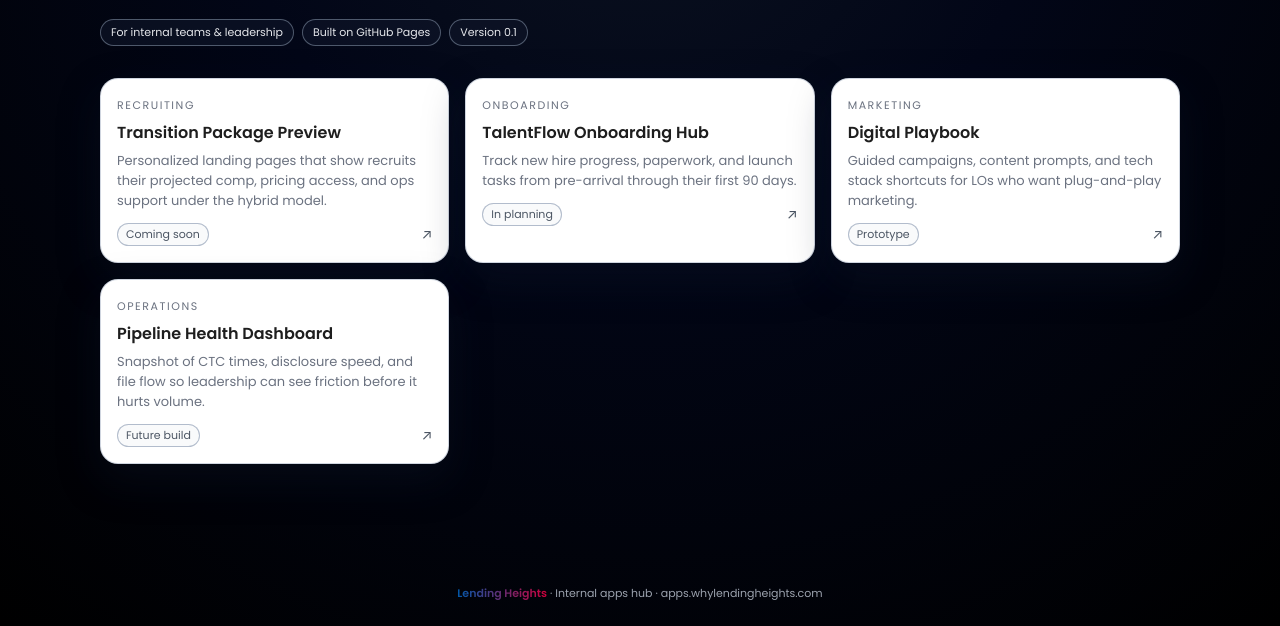
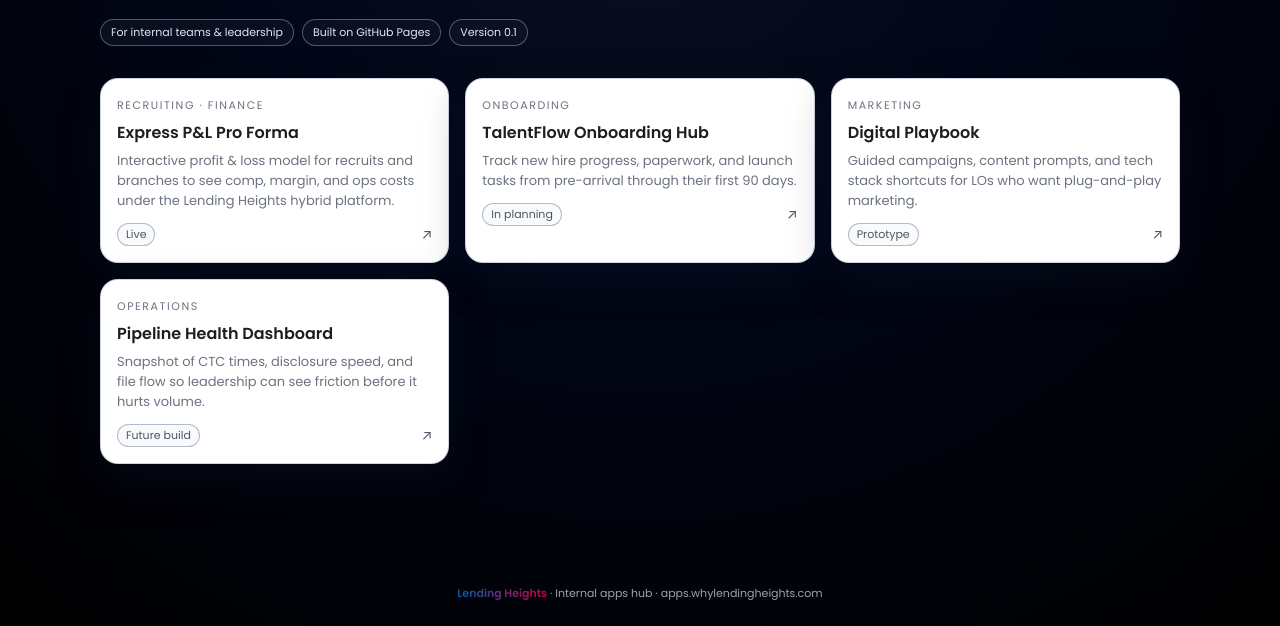
Before and after one commit to Lending-Heights/lh-apps, a plain HTML site: page index.html in a window 1280 px wide. Shown: the part 174-800 px from the top of the page. Drawn offline with Linux system fonts and the light colour scheme.

Commit message:
Add Express P&L Pro Forma card to index.html
Added a new card for the Express P&L Pro Forma with a link and description.

```diff
--- a/index.html
+++ b/index.html
@@ -233,18 +233,19 @@
     </header>
 
     <main class="grid">
-      <!-- Example card: Recruiting / Transition Packages -->
-      <a class="card" href="#" target="_blank" rel="noopener noreferrer">
-        <div class="card-label">Recruiting</div>
-        <div class="card-title">Transition Package Preview</div>
+      <!-- Express P&L Pro Forma -->
+<a class="card" href="https://expresspnl.whylendingheights.com" target="_blank" rel="noopener noreferrer">
+  <div class="card-label">Recruiting · Finance</div>
+  <div class="card-title">Express P&L Pro Forma</div>
   <div class="card-body">
-          Personalized landing pages that show recruits their projected comp, pricing access, and ops support under the hybrid model.
+    Interactive profit & loss model for recruits and branches to see comp, margin, and ops costs under the Lending Heights hybrid platform.
   </div>
   <div class="card-footer">
-          <span class="chip">Coming soon</span>
+    <span class="chip">Live</span>
     <span class="arrow">↗</span>
   </div>
 </a>
+
 
       <!-- Example card: Onboarding -->
       <a class="card" href="#" target="_blank" rel="noopener noreferrer">
```
Lines whose indentation alone changed are shown as unchanged.
